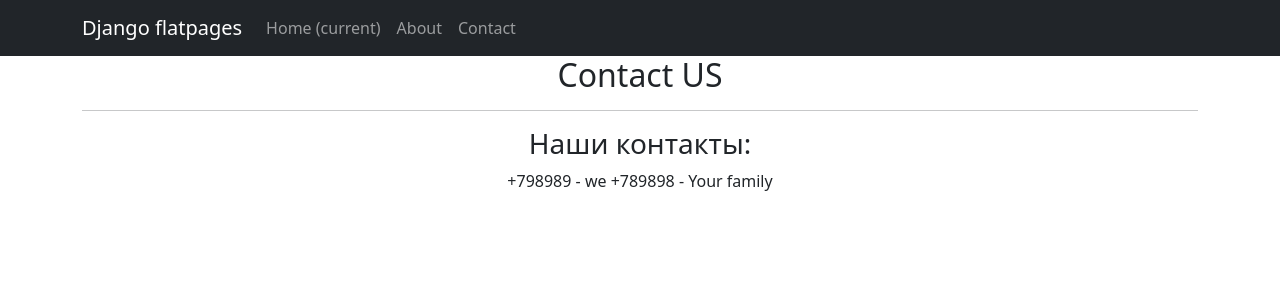
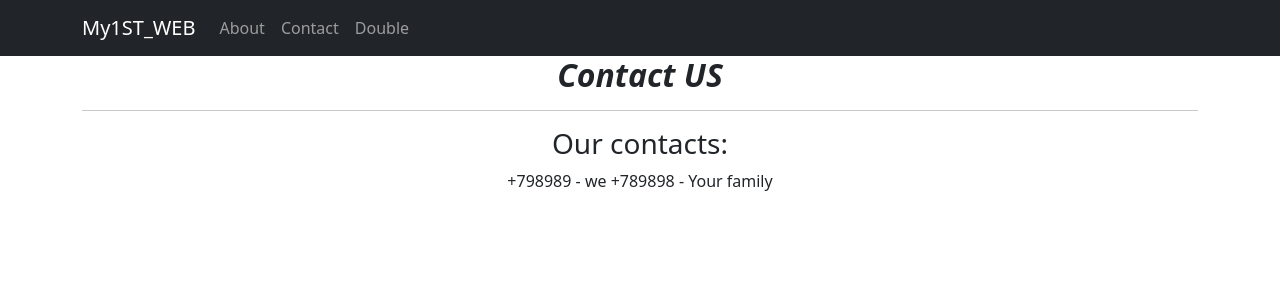
Before and after one commit to NordiFly/SkillFactory, a Django app: template D1/firstproject/templates/flatpages/contact_page.html in a window 1280 px wide. Shown: the top 300 px of the page. Run offline with Django 4.2, Linux system fonts and the light colour scheme; the template is opened without the code that fills it: values that come from a table or form of the project are taken from there, others are empty; data comes from the database, SQL or seed files in the repository; both versions use the stored data as it was after the commit; some libraries are stand-ins or nearby versions.

Commit message:
Update for 1st homework

```diff
--- a/D1/firstproject/templates/flatpages/contact_page.html
+++ b/D1/firstproject/templates/flatpages/contact_page.html
@@ -5,8 +5,8 @@
 {% endblock title %}
 
 {% block content %}
-    <h2>{{ flatpage.title }}</h2>
+    <h2 style="text-align: center;"><strong><em>{{ flatpage.title }}</em></strong></h2>
     <hr>
-    <h3>Наши контакты:</h3>
+    <h3>Our contacts:</h3>
 {{ flatpage.content }}
 {% endblock content %}
--- a/D1/firstproject/templates/flatpages/default.html
+++ b/D1/firstproject/templates/flatpages/default.html
@@ -15,7 +15,7 @@
         <!-- Responsive navbar-->
         <nav class="navbar navbar-expand-lg navbar-dark bg-dark static-top">
    <div class="container">
-       <a class="navbar-brand" href="#">Django flatpages</a>
+       <a class="navbar-brand" href="#">My1ST_WEB</a>
        <button class="navbar-toggler" type="button" data-toggle="collapse"
                data-target="#navbarResponsive"
                aria-controls="navbarResponsive" aria-expanded="false"
@@ -24,16 +24,19 @@
        </button>
        <div class="collapse navbar-collapse" id="navbarResponsive">
            <ul class="navbar-nav ml-auto">
-               <li class="nav-item active">
-                   <a class="nav-link" href="#">Home
-                       <span class="sr-only">(current)</span>
-                   </a>
-               </li>
+<!--               <li class="nav-item active">-->
+<!--                   <a class="nav-link" href="#">Current Page-->
+<!--                       <span class="sr-only"></span>-->
+<!--                   </a>-->
+<!--               </li>-->
                <li class="nav-item">
-                   <a class="nav-link" href="/example/">About</a>
+                   <a class="nav-link" href="/pages/">About</a>
                </li>
                <li class="nav-item">
                    <a class="nav-link" href="/contact/">Contact</a>
+               </li>
+               <li class="nav-item">
+                   <a class="nav-link" href="/double/">Double</a>
                </li>
            </ul>
        </div>
```
Also changed, not shown: D1/firstproject/templates/flatpages/double_content.html (added, +13 -0 lines), D1/firstproject/db.sqlite3.
